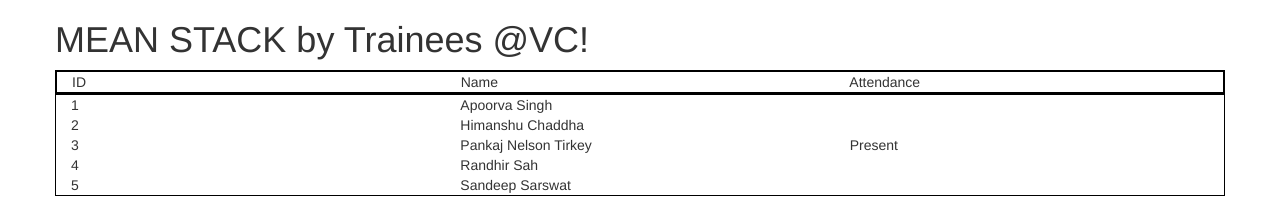
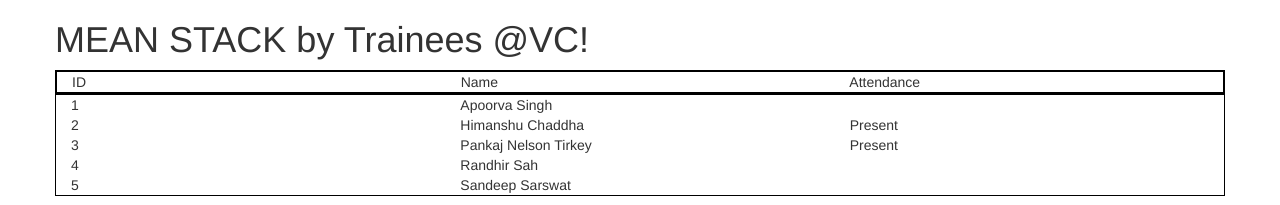
Before and after one commit to pankajnelsontirkey/vc-trainees-mean, an Angular app: page / in a window 1280 px wide. Shown: the top 205 px of the page. Built offline with nearby package versions, Linux system fonts and the light colour scheme.

Commit message:
Present marked

```diff
--- a/src/app/app.component.ts
+++ b/src/app/app.component.ts
@@ -9,7 +9,7 @@
   public title: string = "MEAN STACK by Trainees @VC";
   public trainees: { name: string; id: number; attendance: string }[] = [
     { name: "Apoorva Singh", id: 1, attendance: "" },
-    { name: "Himanshu Chaddha", id: 2, attendance: "" },
+    { name: "Himanshu Chaddha", id: 2, attendance: "Present" },
     { name: "Pankaj Nelson Tirkey", id: 3, attendance: "Present" },
     { name: "Randhir Sah", id: 4, attendance: "" },
     { name: "Sandeep Sarswat", id: 5, attendance: "" }
```
